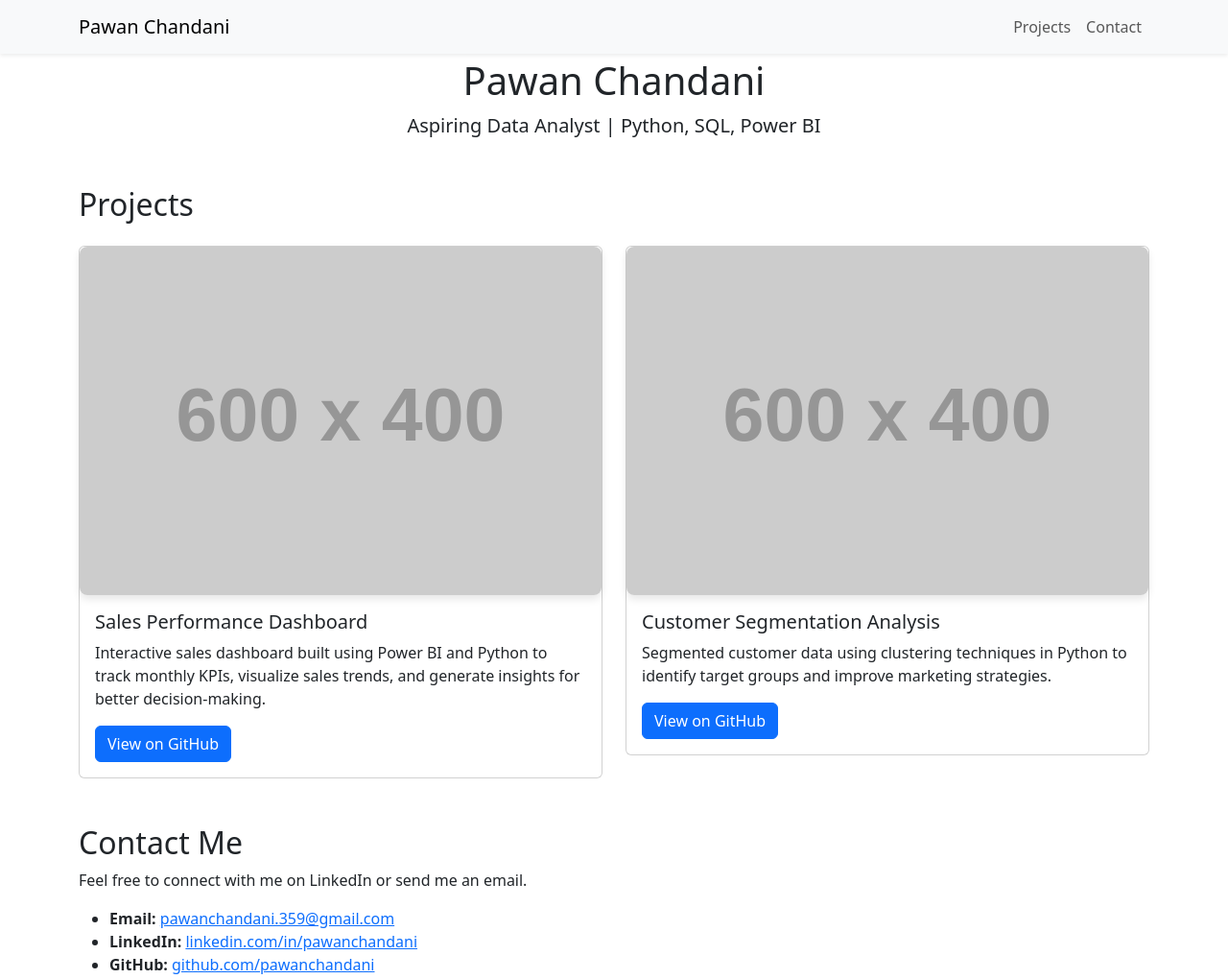
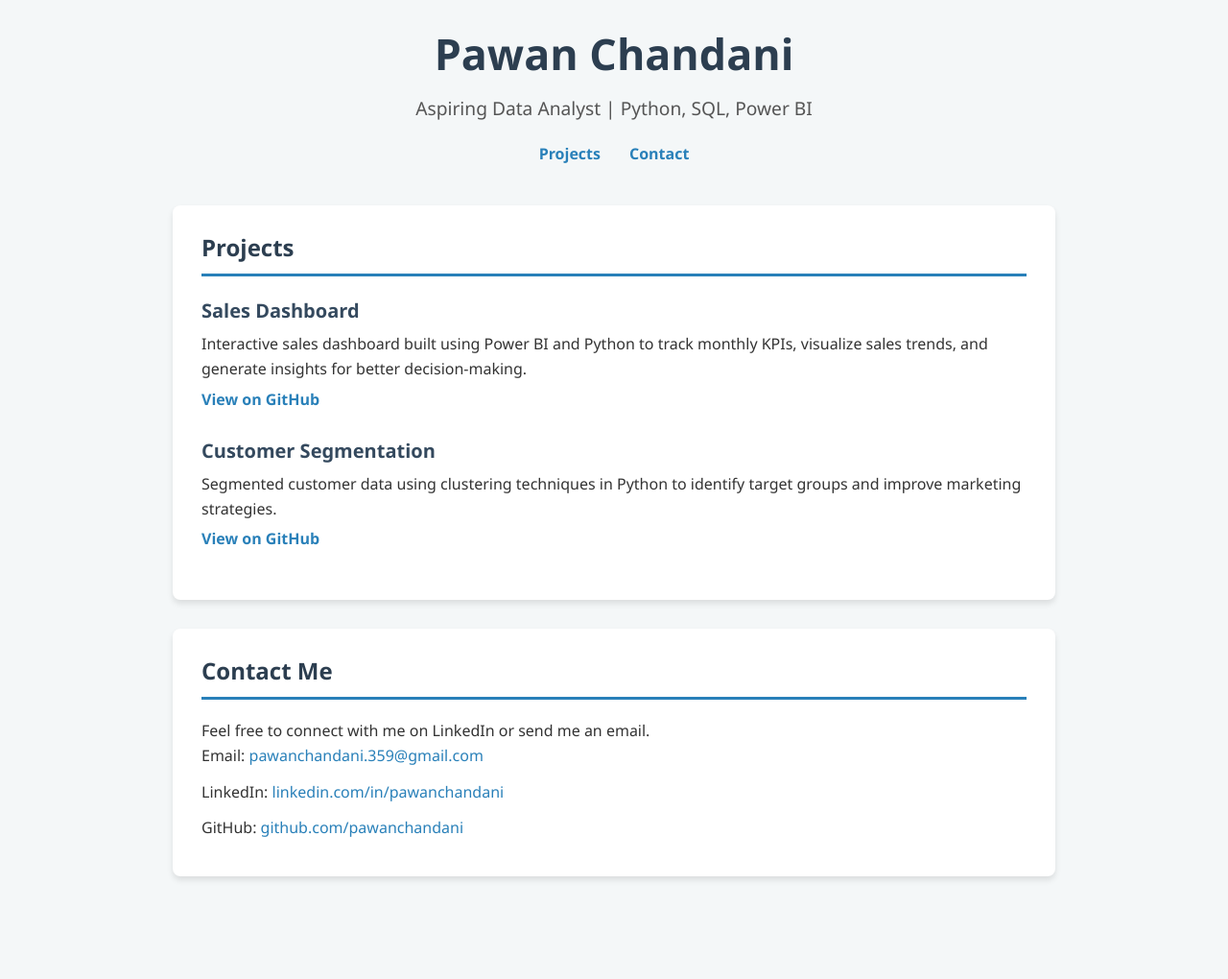
Before and after one commit to pawanchandani/pawanchandani.github.io, a plain HTML site: page index.html in a window 1280 px wide. Shown: the top 1020 px of the page at 96% size. After the commit the page ends 963 px from the top, so only its background shows below. Drawn offline with nearby package versions, Linux system fonts and the light colour scheme; placeholder pictures from the web are drawn by us.

Commit message:
Add styled portfolio with smooth scrolling navigation

```diff
--- a/index.html
+++ b/index.html
@@ -4,150 +4,195 @@
     <meta charset="UTF-8" />
     <meta name="viewport" content="width=device-width, initial-scale=1" />
     <title>Pawan Chandani - Data Analyst Portfolio</title>
+    <style>
+      /* Reset & base */
+      * {
+        box-sizing: border-box;
+        margin: 0;
+        padding: 0;
+      }
+      body {
+        font-family: "Segoe UI", Tahoma, Geneva, Verdana, sans-serif;
+        line-height: 1.6;
+        color: #333;
+        background: #f4f7f8;
+        padding: 20px;
+        max-width: 960px;
+        margin: auto;
+      }
 
-    <!-- Bootstrap CSS CDN -->
-    <link
-      href="https://cdn.jsdelivr.net/npm/bootstrap@5.4.3/dist/css/bootstrap.min.css"
-      rel="stylesheet"
-    />
+      /* Header and Nav */
+      header {
+        text-align: center;
+        margin-bottom: 40px;
+        position: relative;
+      }
+      header h1 {
+        font-size: 2.8rem;
+        color: #2c3e50;
+      }
+      header p {
+        font-size: 1.2rem;
+        color: #555;
+        margin-top: 6px;
+      }
 
-    <style>
-      body {
-        padding-top: 60px;
+      nav {
+        margin-top: 20px;
+        text-align: center;
       }
-      .project-img {
-        max-width: 100%;
-        height: auto;
+      nav ul {
+        list-style: none;
+        display: flex;
+        justify-content: center;
+        gap: 30px;
+        flex-wrap: wrap;
+      }
+      nav ul li {
+      }
+      nav a {
+        color: #2980b9;
+        text-decoration: none;
+        font-weight: 600;
+        font-size: 1rem;
+        transition: color 0.3s ease;
+      }
+      nav a:hover {
+        color: #1c5980;
+      }
+
+      /* Sections */
+      section {
+        background: #fff;
+        padding: 25px 30px;
         border-radius: 8px;
-        box-shadow: 0 4px 8px rgb(0 0 0 / 0.1);
+        margin-bottom: 30px;
+        box-shadow: 0 4px 6px rgba(0, 0, 0, 0.1);
       }
-      footer {
-        background-color: #f8f9fa;
-        padding: 20px 0;
-        text-align: center;
-        margin-top: 50px;
+      h2 {
+        margin-bottom: 20px;
+        color: #2c3e50;
+        border-bottom: 3px solid #2980b9;
+        padding-bottom: 8px;
+      }
+
+      .project {
+        margin-bottom: 25px;
+      }
+      .project-title {
+        font-weight: 700;
+        font-size: 1.25rem;
+        margin-bottom: 6px;
+        color: #34495e;
+      }
+      .project p {
+        margin-bottom: 6px;
+      }
+      .project a {
+        color: #2980b9;
+        font-weight: 600;
+        text-decoration: none;
+      }
+      .project a:hover {
+        text-decoration: underline;
+      }
+
+      /* Contact */
+      ul.contact-list {
+        list-style: none;
+        padding-left: 0;
+      }
+      ul.contact-list li {
+        margin-bottom: 12px;
+        font-size: 1rem;
+      }
+      ul.contact-list a {
+        color: #2980b9;
+        text-decoration: none;
+      }
+      ul.contact-list a:hover {
+        text-decoration: underline;
+      }
+
+      /* Responsive Nav for small screens */
+      @media (max-width: 600px) {
+        nav ul {
+          flex-direction: column;
+          gap: 15px;
+        }
       }
     </style>
   </head>
   <body>
-    <!-- Navigation -->
-    <nav
-      class="navbar navbar-expand-lg navbar-light bg-light fixed-top shadow-sm"
-    >
-      <div class="container">
-        <a class="navbar-brand" href="#">Pawan Chandani</a>
-        <button
-          class="navbar-toggler"
-          type="button"
-          data-bs-toggle="collapse"
-          data-bs-target="#navbarNav"
-          aria-controls="navbarNav"
-          aria-expanded="false"
-          aria-label="Toggle navigation"
-        >
-          <span class="navbar-toggler-icon"></span>
-        </button>
-        <div
-          class="collapse navbar-collapse justify-content-end"
-          id="navbarNav"
-        >
-          <ul class="navbar-nav">
-            <li class="nav-item">
-              <a class="nav-link" href="#projects">Projects</a>
-            </li>
-            <li class="nav-item">
-              <a class="nav-link" href="#contact">Contact</a>
-            </li>
+    <header>
+      <h1>Pawan Chandani</h1>
+      <p>Aspiring Data Analyst | Python, SQL, Power BI</p>
+      <nav>
+        <ul>
+          <li><a href="#projects">Projects</a></li>
+          <li><a href="#contact">Contact</a></li>
         </ul>
-        </div>
-      </div>
       </nav>
-
-    <!-- Main content -->
-    <div class="container">
-      <header class="mb-5 text-center">
-        <h1>Pawan Chandani</h1>
-        <p class="lead">Aspiring Data Analyst | Python, SQL, Power BI</p>
     </header>
 
-      <!-- Projects Section -->
-      <section id="projects" class="mb-5">
-        <h2 class="mb-4">Projects</h2>
+    <section id="projects">
+      <h2>Projects</h2>
 
-        <div class="row g-4">
-          <div class="col-md-6">
-            <div class="card">
-              <img
-                src="https://via.placeholder.com/600x400?text=Sales+Dashboard"
-                alt="Sales Dashboard"
-                class="project-img card-img-top"
-              />
-              <div class="card-body">
-                <h5 class="card-title">Sales Performance Dashboard</h5>
-                <p class="card-text">
-                  Interactive sales dashboard built using Power BI and Python to
-                  track monthly KPIs, visualize sales trends, and generate
-                  insights for better decision-making.
+      <div class="project">
+        <p class="project-title">Sales Dashboard</p>
+        <p>
+          Interactive sales dashboard built using Power BI and Python to track
+          monthly KPIs, visualize sales trends, and generate insights for better
+          decision-making.
         </p>
+        <p>
           <a
             href="https://github.com/pawanchandani/Sales-Performance-Dashboard"
-                  class="btn btn-primary"
             target="_blank"
             rel="noopener noreferrer"
             >View on GitHub</a
           >
-              </div>
-            </div>
+        </p>
       </div>
 
-          <div class="col-md-6">
-            <div class="card">
-              <img
-                src="https://via.placeholder.com/600x400?text=Customer+Segmentation"
-                alt="Customer Segmentation"
-                class="project-img card-img-top"
-              />
-              <div class="card-body">
-                <h5 class="card-title">Customer Segmentation Analysis</h5>
-                <p class="card-text">
-                  Segmented customer data using clustering techniques in Python
-                  to identify target groups and improve marketing strategies.
+      <div class="project">
+        <p class="project-title">Customer Segmentation</p>
+        <p>
+          Segmented customer data using clustering techniques in Python to
+          identify target groups and improve marketing strategies.
         </p>
+        <p>
           <a
             href="https://github.com/pawanchandani/Customer-Segmentation"
-                  class="btn btn-primary"
             target="_blank"
             rel="noopener noreferrer"
             >View on GitHub</a
           >
-              </div>
-            </div>
-          </div>
+        </p>
       </div>
     </section>
 
-      <!-- Contact Section -->
     <section id="contact">
       <h2>Contact Me</h2>
       <p>Feel free to connect with me on LinkedIn or send me an email.</p>
-        <ul>
+      <ul class="contact-list">
         <li>
-            <strong>Email:</strong>
+          Email:
           <a href="mailto:pawanchandani.359@gmail.com"
             >pawanchandani.359@gmail.com</a
           >
         </li>
         <li>
-            <strong>LinkedIn:</strong>
+          LinkedIn:
           <a
-              href="https://www.linkedin.com/in/pawanchandani"
+            href="https://linkedin.com/in/pawanchandani"
             target="_blank"
             rel="noopener noreferrer"
             >linkedin.com/in/pawanchandani</a
           >
         </li>
         <li>
-            <strong>GitHub:</strong>
+          GitHub:
           <a
             href="https://github.com/pawanchandani"
             target="_blank"
@@ -157,15 +202,22 @@
         </li>
       </ul>
     </section>
-    </div>
 
-    <!-- Bootstrap JS Bundle CDN (for navbar toggling) -->
-    <script src="https://cdn.jsdelivr.net/npm/bootstrap@5.4.3/dist/js/bootstrap.bundle.min.js"></script>
-
-    <footer>
-      <div class="container">
-        <small>&copy; 2025 Pawan Chandani</small>
-      </div>
-    </footer>
+    <script>
+      // Smooth scrolling for nav links
+      document.querySelectorAll("nav a").forEach((anchor) => {
+        anchor.addEventListener("click", function (e) {
+          e.preventDefault();
+          const targetId = this.getAttribute("href").substring(1);
+          const targetSection = document.getElementById(targetId);
+          if (targetSection) {
+            window.scrollTo({
+              top: targetSection.offsetTop - 20,
+              behavior: "smooth",
+            });
+          }
+        });
+      });
+    </script>
   </body>
 </html>
```
Lines whose indentation alone changed are shown as unchanged.
